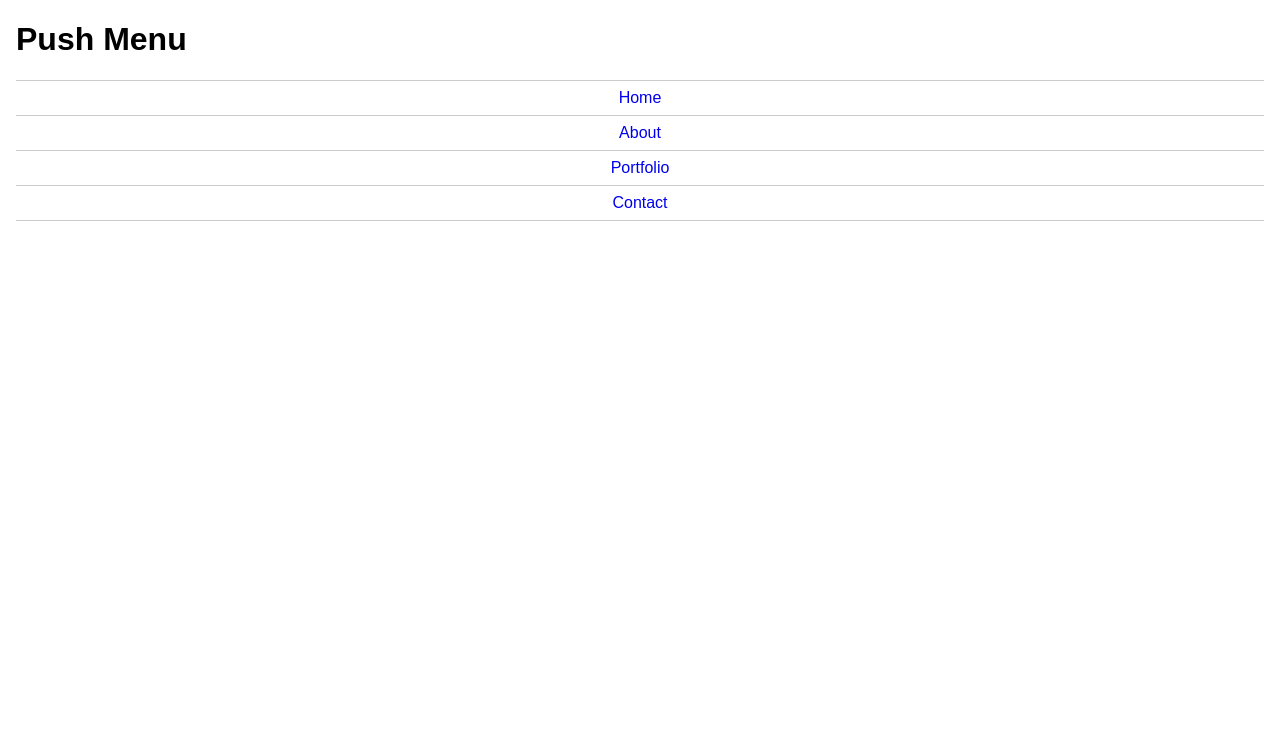
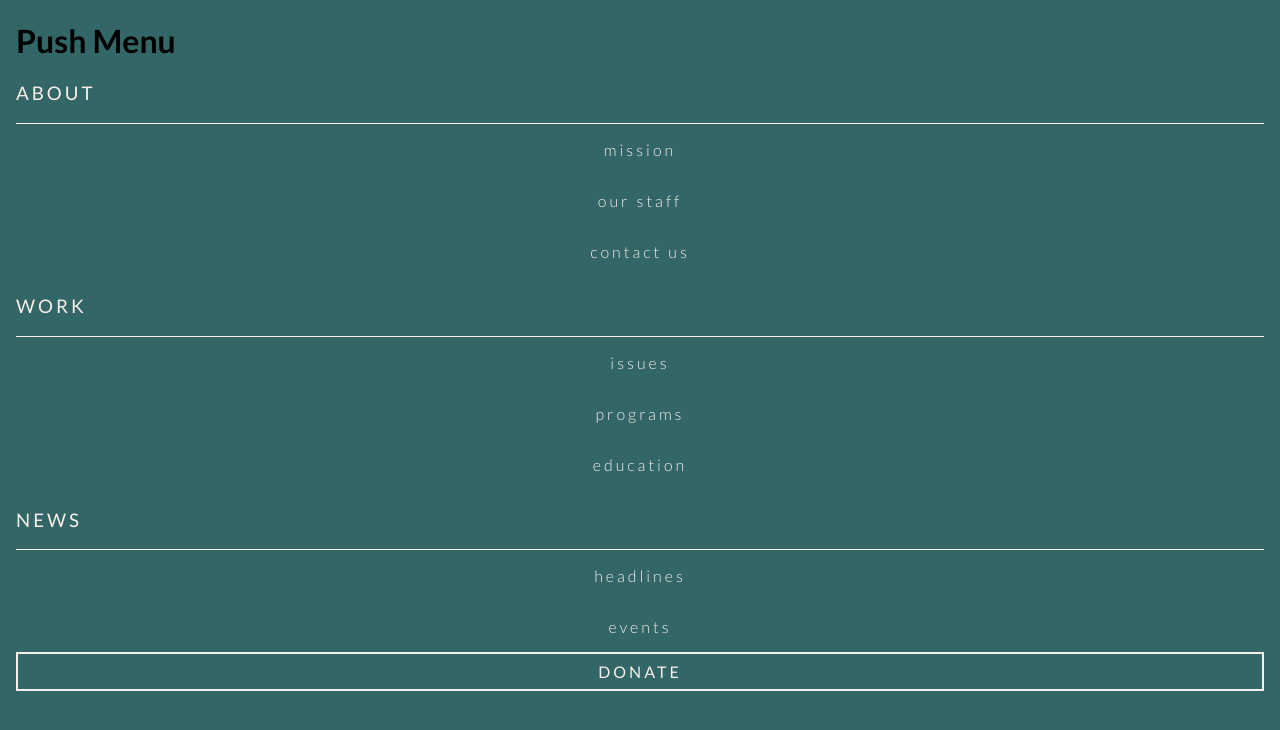
Before and after one commit to mcin0244/DSN-1686-exercise-3, a plain HTML site: page index.html in a window 1280 px wide. Drawn offline with nearby package versions, Linux system fonts and the light colour scheme.

Commit message:
feat(scss): adding list styles to main

```diff
--- a/index.html
+++ b/index.html
@@ -21,12 +21,25 @@
         <nav class="navigation slide-menu">
         <a class="close-btn" href="#"><i class="i-close"></i><span>Close</span></a>
 
+          <h3 class="list-heading">About</h3>
           <ul>
-              <li><a href="#">Home</a></li>
-              <li><a href="#">About</a></li>
-              <li><a href="#">Portfolio</a></li>
-              <li><a href="#">Contact</a></li>
+              <li><a href="#">Mission</a></li>
+              <li><a href="#">Our staff</a></li>
+              <li><a href="#">Contact Us</a></li>
           </ul>
+          <h3 class="list-heading">Work</h3>
+          <ul>
+              <li><a href="#">Issues</a></li>
+              <li><a href="#">Programs</a></li>
+              <li><a href="#">Education</a></li>
+          </ul>
+          <h3 class="list-heading">News</h3>
+          <ul>
+              <li><a href="#">Headlines</a></li>
+              <li><a href="#">Events</a></li>
+          </ul>
+          <a class="donate-btn" href="#"></i><span>Donate</span></a>
+
         </nav>
       </header><!-- /header -->
 
--- a/scss/_base.scss
+++ b/scss/_base.scss
@@ -1,7 +1,9 @@
 // Variables
 
-$light-grey: #ccc;
-$text-color: #222;
+$dark-green: #003333;
+$green: #336666;
+$grey: #93A4A7;
+$white: #F8EFEB;
 
 // Font Stacks
 $lato: 'Lato', sans-serif;
--- a/scss/components/_main.scss
+++ b/scss/components/_main.scss
@@ -20,6 +20,7 @@ html {
 
 body{
   font-family: $lato;
+  background-color: $green;
   @include zero;
   // Hides close button if there is no js
   &.noscript .close-btn,
@@ -39,39 +40,65 @@ header {
   top: 0;
 }
 
+.list-heading{
+  font-family: $lato;
+  font-weight: 500;
+  letter-spacing: 3px;
+  color: $white;
+  text-transform: uppercase;
+}
+
 .navigation ul{
   @include zero;
   li{
     list-style-type: none;
     &:first-child a{
-      border-top: 1px solid $light-grey;
+      border-top: 1px solid $white;
     }
     a{
+      font-family: $lato;
+      font-weight: 300;
+      letter-spacing: 3px;
+      color: $white;
+      text-transform: lowercase;
+      text-decoration: none;
       display: block;
-      padding: .5em 1em;
+      padding: 1em 1em;
       text-align: center;
-      border-bottom: 1px solid $light-grey;
-      text-decoration: none;
     }
   } // li
 } // .navigation ul
 
 .toggle-btn,
 .close-btn{
-  color: $text-color;
+  color: $white;
   height: 40px;
   width: 40px;
   span{
     @include hide-text;
   }
   i{
-    border: 1px solid $text-color;
+    border: px solid $white;
     padding: .5em;
   }
 }
 
 .close-btn{
   margin: 1em;
+}
+
+.donate-btn{
+  font-family: $lato;
+  font-weight: 500;
+  letter-spacing: 3px;
+  color: $white;
+  text-transform: uppercase;
+  text-decoration: none;
+  display: block;
+  padding: 1em 1em;
+  text-align: center;
+  padding: .5em;
+  border: 2px solid $white;
 }
 
 @media only screen and (max-width: 60em){
```
Also changed, not shown: css/style.css.
